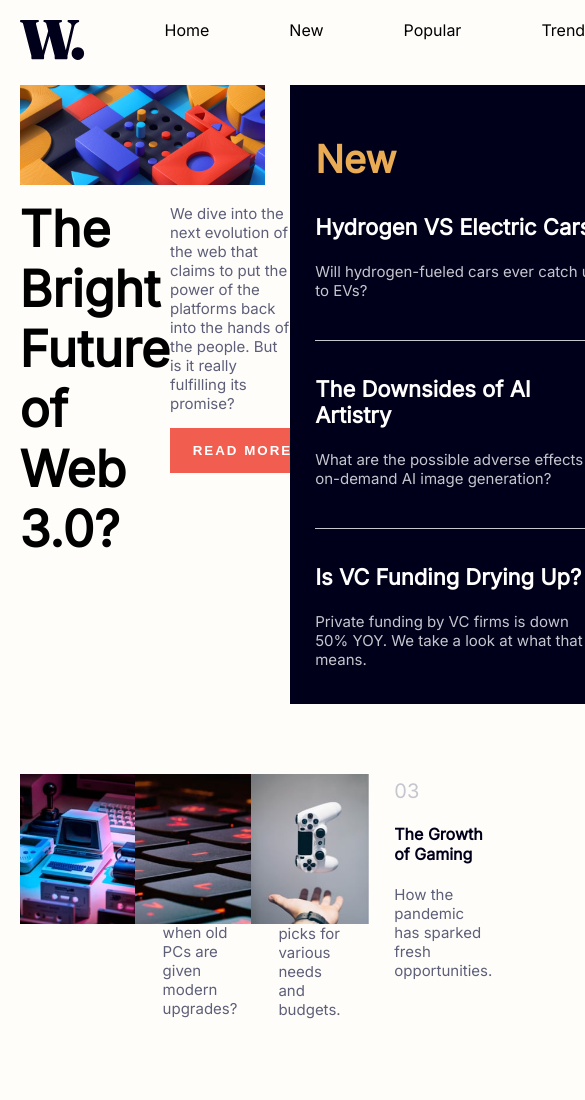
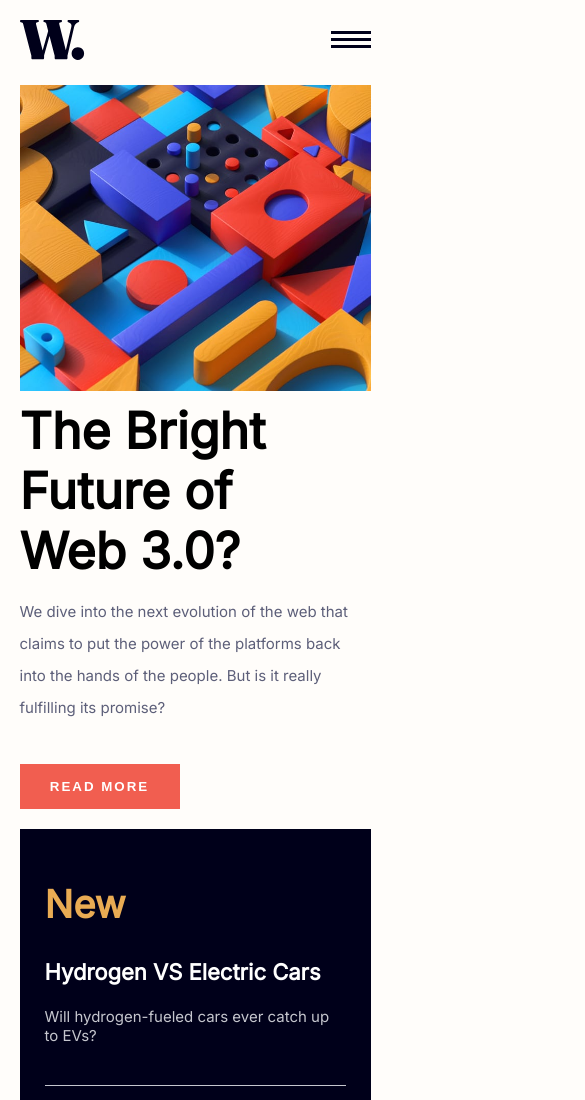
Before and after one commit to ccrump1280/news-homepage-main, a plain HTML site: page index.html in a window 390 px wide. Shown: the top 1100 px of the page, 585 px wide, since content can reach past the window. Drawn offline with Linux system fonts and the light colour scheme.

Commit message:
built mobile design from desktop design

```diff
--- a/index.html
+++ b/index.html
@@ -12,6 +12,7 @@
 
     <div class="navigation">
       <img src="assets\images\logo.svg" alt="" width="65px" height="40px">
+      <img src="assets\images\icon-menu.svg" alt="" id="mobile-menu-icon">
       <div class="menu">
         <div class="menu-item">Home</div>
         <div class="menu-item">New</div>
@@ -24,7 +25,8 @@
     <div class="main-content flex">
 
       <div class="left-container">
-        <img src="assets\images\image-web-3-desktop.jpg" alt="">
+        <img src="assets\images\image-web-3-desktop.jpg" alt="" id="desktop-hero-image">
+        <img src="assets\images\image-web-3-mobile.jpg" alt="" id="mobile-hero-image">
         <div class="flex left-text">
           <h1>The Bright Future of Web 3.0?</h1>
           <div class="middle-content">
--- a/style.css
+++ b/style.css
@@ -19,6 +19,8 @@ h3 {
 }
 h4{
     color: hsl(240, 100%, 5%);
+    font-weight: 800;
+    margin: 10px 0;
 }
 p {
     font-size: 15px;
@@ -31,6 +33,7 @@ p {
     display: flex;
     justify-content: space-between;
     margin-bottom: 25px;
+    align-items: center;
 }
 .menu {
     display: flex;
@@ -52,8 +55,9 @@ p {
     justify-content: space-between;
 }
 .middle-content {
-    width: 50%;
+    width: 40%;
     padding-right: 10px;
+    line-height: 32px;
 }
 .right-container {
     min-width: 290px;
@@ -74,12 +78,16 @@ p {
 .article-text {
     padding: 5px 25px;
 }
+.article-text p {
+    max-width: 250px;
+}
 .article-content img {
     height: 150px;
     width: auto;
 }
 .article-number {
-    font-size: 20px;
+    font-size: 26px;
+    font-weight: 700;
     color: hsl(233, 8%, 79%);
 }
 
@@ -89,9 +97,10 @@ p {
     text-transform: uppercase;
     letter-spacing: 2px;
     color: white;
-    width: 145px;
+    width: 160px;
     height: 45px;
     font-weight: 700;
+    margin-top: 25px;
 }
 .seperator {
     border-bottom: 1px solid hsl(233, 8%, 79%);
@@ -105,3 +114,73 @@ p {
     font-size: 12px;
     padding: 10px;
 }
+
+/* hide mobile images */
+#mobile-menu-icon {
+    display: none;
+}
+#mobile-hero-image {
+    display: none;
+}
+
+/* mobile design */
+@media only screen and (max-width: 950px) {
+    h4 {
+        margin: 10px 0;
+    }
+    .menu {
+        display: none;
+    }
+    .main-content {
+        display: block;
+    }
+    .left-container {
+        display: block;
+        margin: 0;
+        width: 100%;
+    }
+    .left-text {
+        display: block;
+    }
+    .right-container{
+        margin: auto;
+        min-width: 100%;
+        box-sizing: border-box;
+    }
+    .middle-content {
+        width: 100%;
+        margin-bottom: 20px;
+    }
+    .article-section {
+        display: block;
+    }
+    .article-content {
+        width: 100%;
+        height: 153px;
+        margin-bottom: 20px;
+    }
+    .article-content p {
+        margin: 0;
+    }
+    #mobile-menu-icon {
+        display: block;
+        height: 17px;
+    }
+    #mobile-hero-image {
+        display: block;
+        width: 100%;
+        height: auto;
+    }
+    #desktop-hero-image {
+        display: none;
+    }
+}
+/* for Galaxy fold need to shrink article section to fit */
+@media only screen and (max-width: 370px) {
+    h4 {
+        margin: 5px 0;
+    }
+    .article-text {
+        padding: 0 5px;
+    }
+}
```
